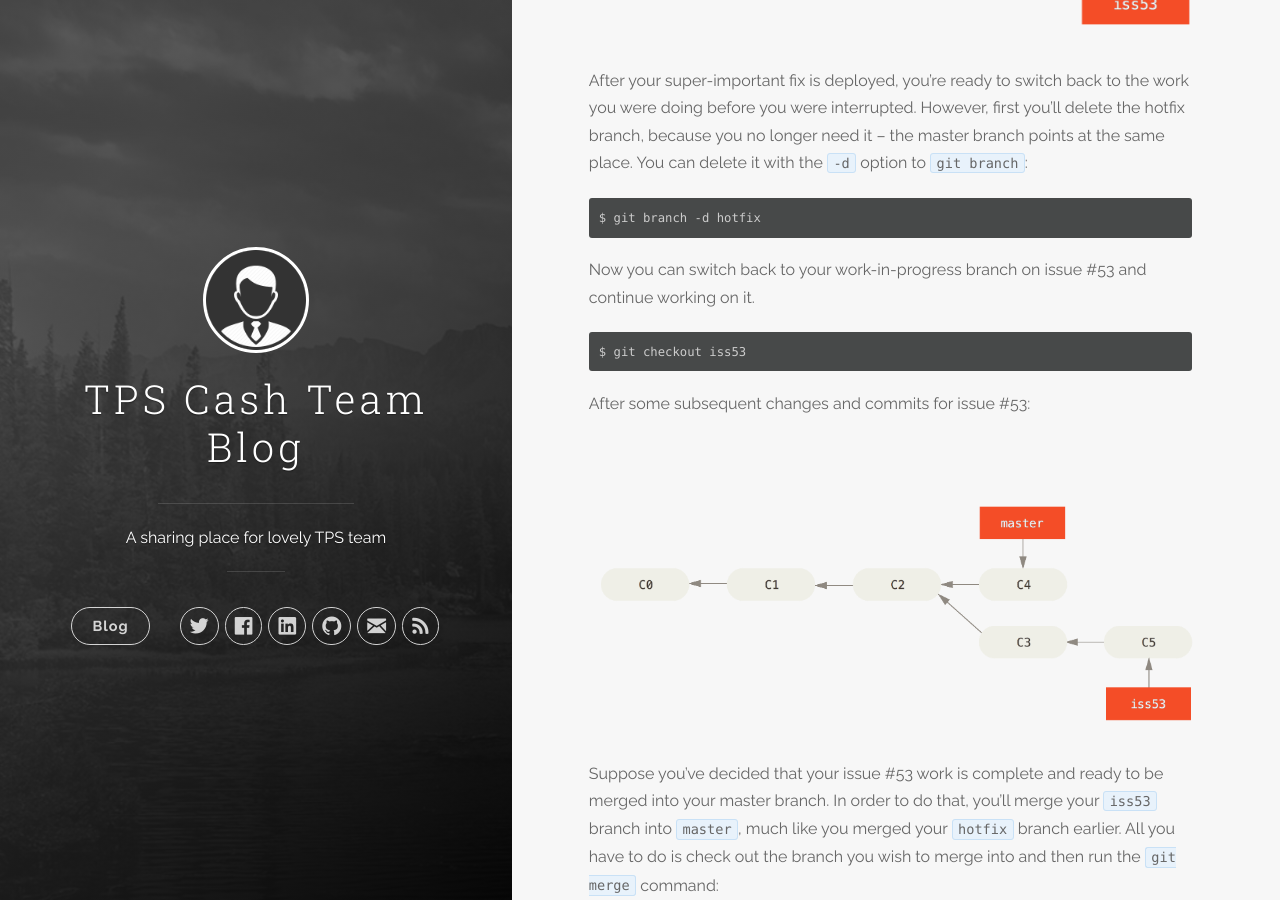
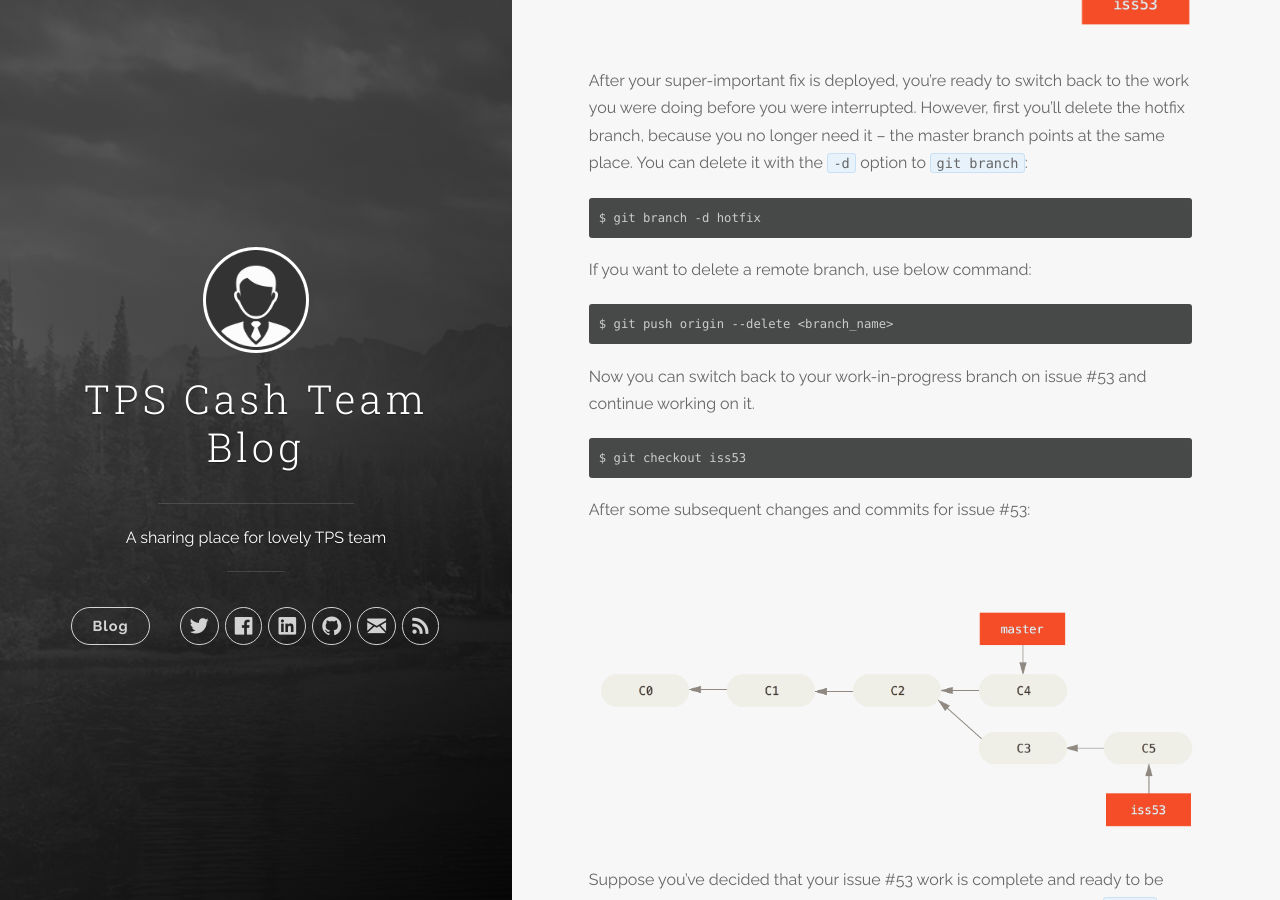
Before and after one commit to tpscash/tpscash.github.io, a Jekyll site: the page built from _posts/2016-04-22-git-branching.md, in a window 1280 px wide and 900 px high, scrolled down 7148 px. Built offline with Jekyll 4.4.1, drawn with Linux system fonts in a browser that asks for light colours; comment, search, counter and statistics services are not loaded.

Commit message:
add command for deleting remote branch

```diff
--- a/_posts/2016-04-22-git-branching.md
+++ b/_posts/2016-04-22-git-branching.md
@@ -129,6 +129,10 @@ After your super-important fix is deployed, you’re ready to switch back to the
 
     $ git branch -d hotfix
 
+If you want to delete a remote branch, use below command:
+
+    $ git push origin --delete <branch_name>
+
 Now you can switch back to your work-in-progress branch on issue #53 and continue working on it.
 
     $ git checkout iss53
```
